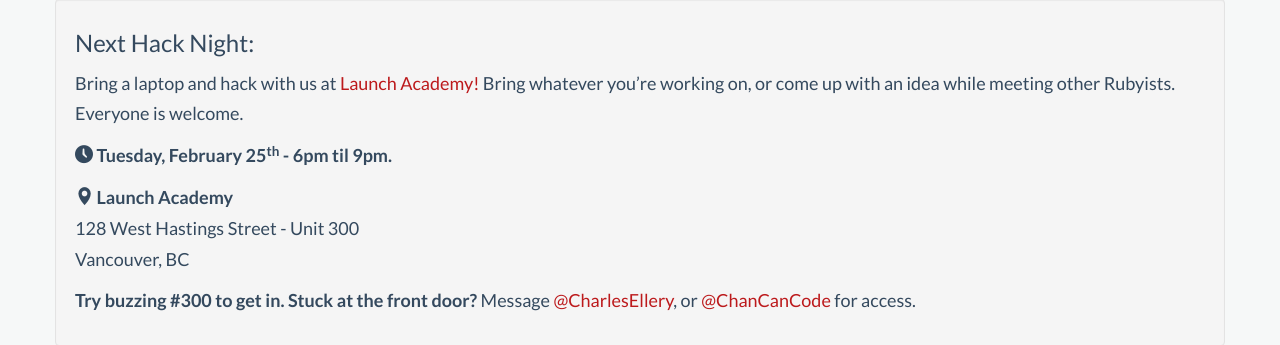
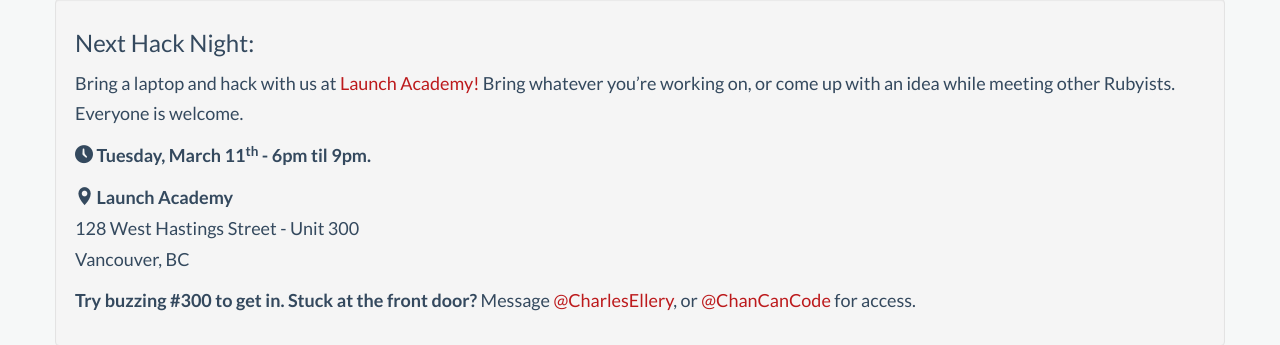
Before and after one commit to vanruby/vanruby.github.io, a Jekyll site: the page built from index.html, in a window 1280 px wide. Shown: the part 822-1167 px from the top of the page. Built offline with Jekyll 4.4.1, drawn with Linux system fonts in a browser that asks for light colours; Markdown is read by kramdown in place of the engine named in the settings; comment, search, counter and statistics services are not loaded.

Commit message:
update date

```diff
--- a/index.html
+++ b/index.html
@@ -37,7 +37,7 @@ title: "VanRuby - Vancouver Ruby on Rails Group"
         <h6>Next Hack Night:</h6>
         <p>Bring a laptop and hack with us at <a href="http://launchacademy.ca/contact/" target="_blank">Launch Academy!</a> Bring whatever you’re working on, or come up with an idea while meeting other Rubyists. Everyone is welcome.</p>
 
-        <p><span class="fui-time"></span> <strong>Tuesday, February 25<sup>th</sup> - 6pm til 9pm.</strong></p>
+        <p><span class="fui-time"></span> <strong>Tuesday, March 11<sup>th</sup> - 6pm til 9pm.</strong></p>
         <p>
           <span class="fui-location"></span> <strong>Launch Academy</strong> <br />
           128 West Hastings Street - Unit 300<br />
```
